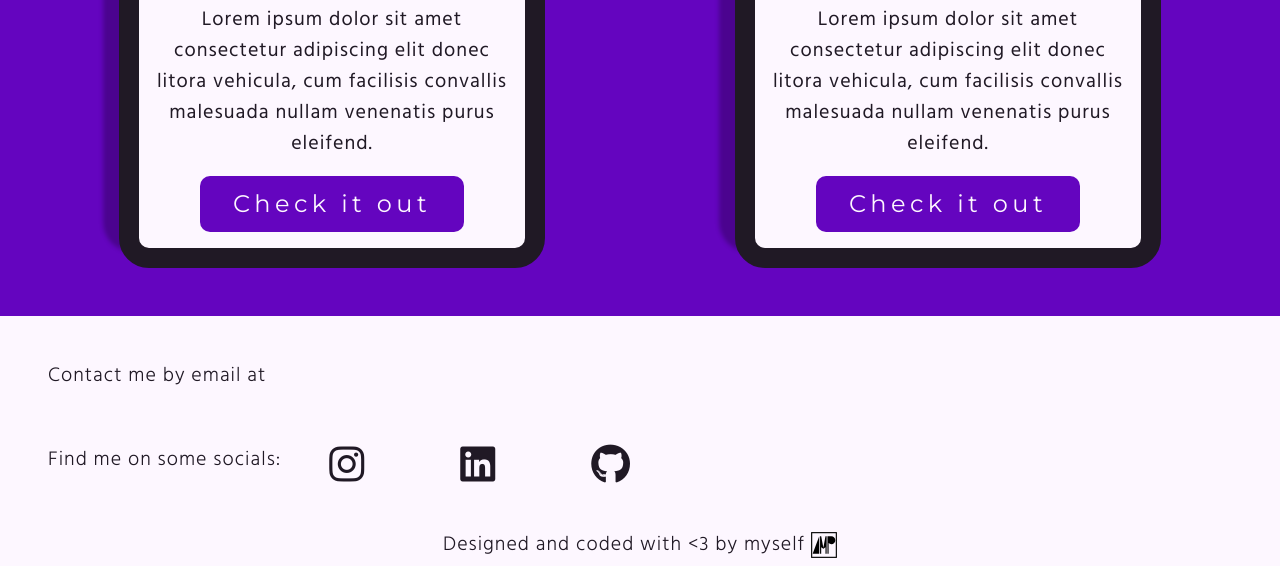
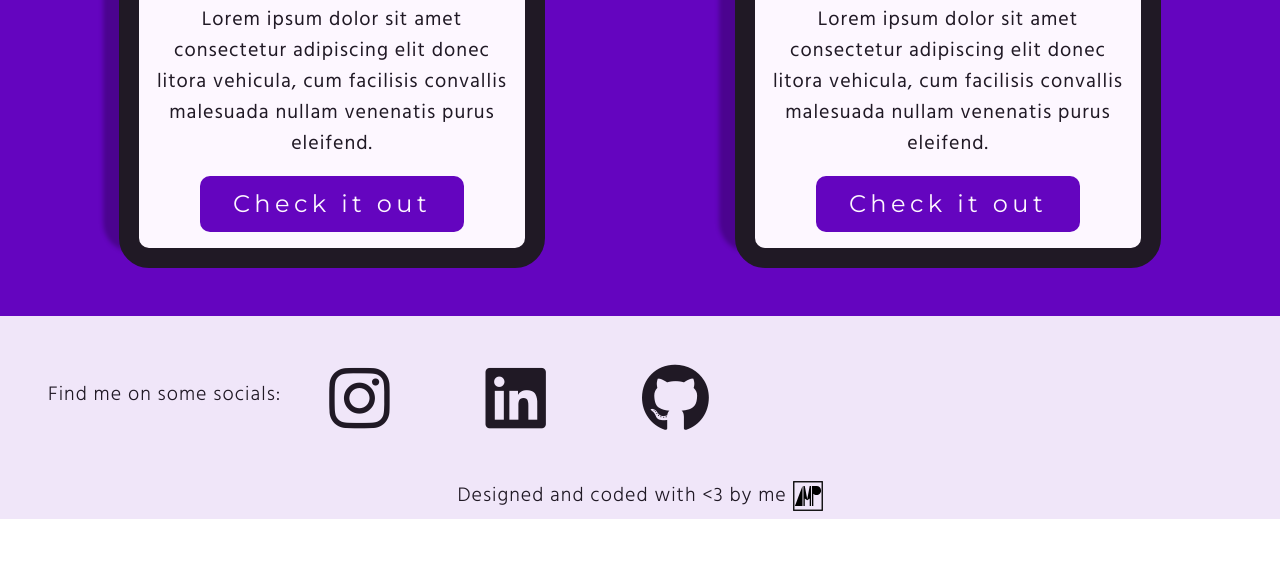
Before and after one commit to AndreaMPdev/my-portfolio, a plain HTML site: page index.html in a window 1280 px wide. Shown: the part 1888-2454 px from the top of the page. After the commit the page ends 2407 px from the top, so only its background shows below. Drawn offline with nearby package versions, Linux system fonts and the light colour scheme.

Commit message:
footer design update

```diff
--- a/index.html
+++ b/index.html
@@ -230,7 +230,7 @@
       </div>
     </section>
     <footer>
-      <h3 class="pt-5 ms-5">Contact me by email at</h3>
+      <!-- <h3 class="pt-5 ms-5">Contact me by email at</h3> -->
       <div class="d-flex align-items-center">
         <h3 class="ms-5">Find me on some socials:</h3>
         <div class="d-flex">
@@ -264,13 +264,13 @@
         </div>
       </div>
       <h3 class="text-center mb-0 pb-2">
-        Designed and coded with <3 by myself
+        Designed and coded with <3 by me
         <a class="logo" href="/" title="Home">
           <img
             src="/src/AMPlogocopy.svg"
             alt="logo AMP"
-            width="26px"
-            height="26px"
+            width="30px"
+            height="30px"
             srcset=""
             role="img"
             class="img-fluid"
--- a/styles/portfolio.css
+++ b/styles/portfolio.css
@@ -9,6 +9,7 @@
     #9a05bf 50%,
     #d6086b 100%
   );
+  --primary-purple-50: #f0e6f9;
   --primary-purple-700: #470488;
   --primary-purple-900: #2a0250;
 }
@@ -45,7 +46,7 @@ h3 {
 }
 
 footer {
-  background: var(--base-color-white);
+  background: var(--primary-purple-50);
 }
 
 .hero {
@@ -140,7 +141,7 @@ footer {
 }
 
 .socials {
-  font-size: 40px;
+  font-size: 69px;
   color: var(--base-color-black);
 }
 
@@ -164,6 +165,7 @@ footer {
   .col-sm-4 {
     display: none;
   }
+
   .button-style {
     font-size: 20px;
     padding: 14px 24px;
```
